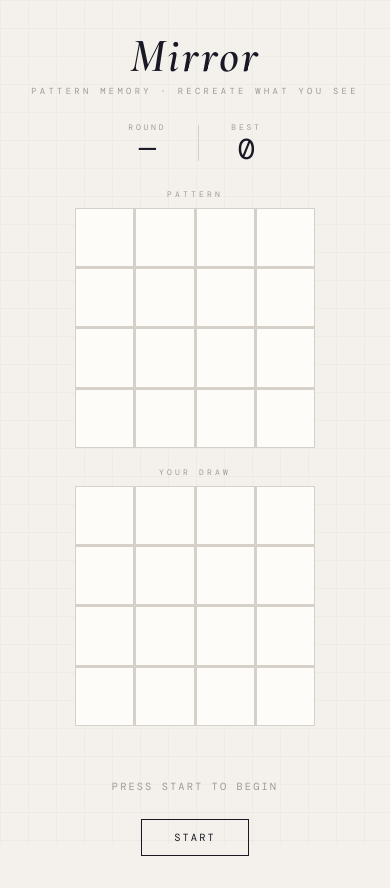
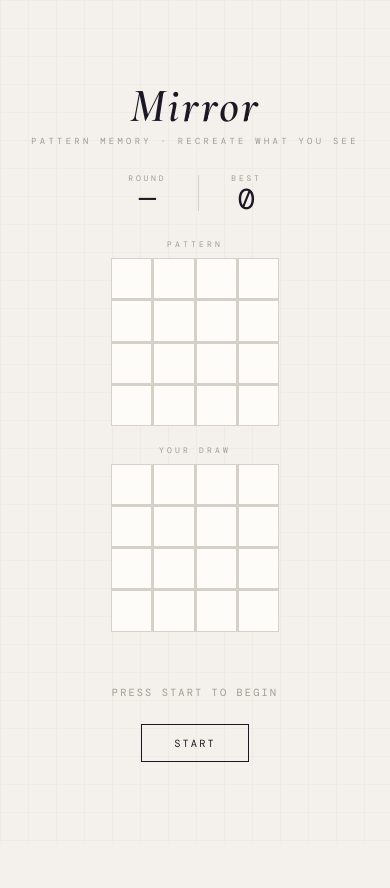
Before and after one commit to yanive/mirror-draw, a plain HTML site: page index.html in a window 390 px wide. After the commit the page ends 844 px from the top, so only its background shows below. Drawn offline with nearby package versions, Linux system fonts and the light colour scheme; a web font is replaced by a local one.

Commit message:
fix: reduce mobile grid by 30% (43vw, max 168px)
🐾 Paw-Printed-By: Chase <chase@bark-pack>

```diff
--- a/index.html
+++ b/index.html
@@ -339,7 +339,7 @@
             .arena { flex-direction: column; align-items: center; gap: 1.2rem; width: 100%; }
             .divider-v { display: none; }
             .panel { width: 100%; }
-            .grid { max-width: min(62vw, 240px); width: min(62vw, 240px); }
+            .grid { max-width: min(43vw, 168px); width: min(43vw, 168px); }
         }
     </style>
 </head>
```
